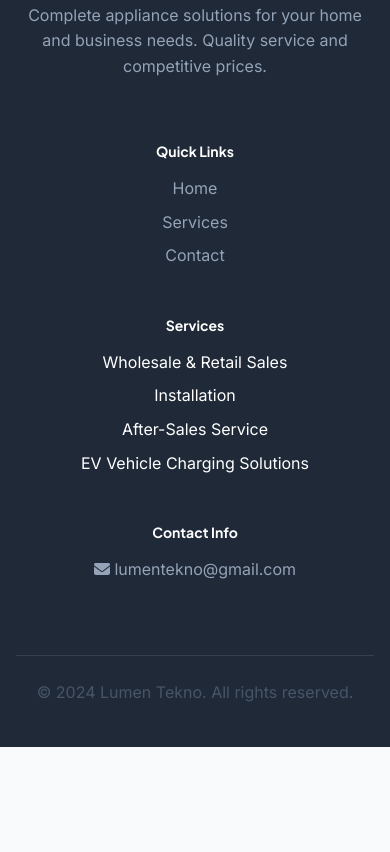
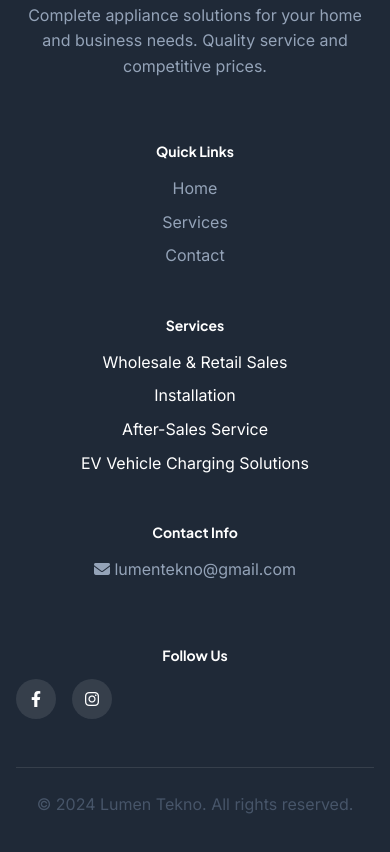
Before and after one commit to manvi3007/LumenTekno, a website: page public/index.html in a window 390 px wide. Shown: the part 8201-9053 px from the top of the page. Before the commit the page ends 8948 px from the top, so only its background shows below. Drawn offline with Linux system fonts and the light colour scheme.

Commit message:
hello social

```diff
--- a/public/index.html
+++ b/public/index.html
@@ -467,6 +467,26 @@
             <h4>Contact Info</h4>
             <p><i class="fa-solid fa-envelope"></i> lumentekno@gmail.com</p>
           </div>
+
+          <div class="footer-section">
+            <h4>Follow Us</h4>
+            <div class="social-icons">
+              <a
+                href="https://www.facebook.com/lumentekno/"
+                target="_blank"
+                rel="noopener noreferrer"
+              >
+                <i class="fa-brands fa-facebook-f"></i>
+              </a>
+              <a
+                href="https://www.instagram.com/lumentekno"
+                target="_blank"
+                rel="noopener noreferrer"
+              >
+                <i class="fa-brands fa-instagram"></i>
+              </a>
+            </div>
+          </div>
         </div>
 
         <div class="footer-bottom">
--- a/public/style.css
+++ b/public/style.css
@@ -1074,8 +1074,8 @@ a:hover {
 
   /* Hero Section - Fixed height and content clipping */
   .hero {
-    min-height: 80vh;
-    padding: 12rem 0 2rem;
+    min-height: 95vh;
+    padding: 12rem 0 4rem;
     text-align: center;
   }
 
```
